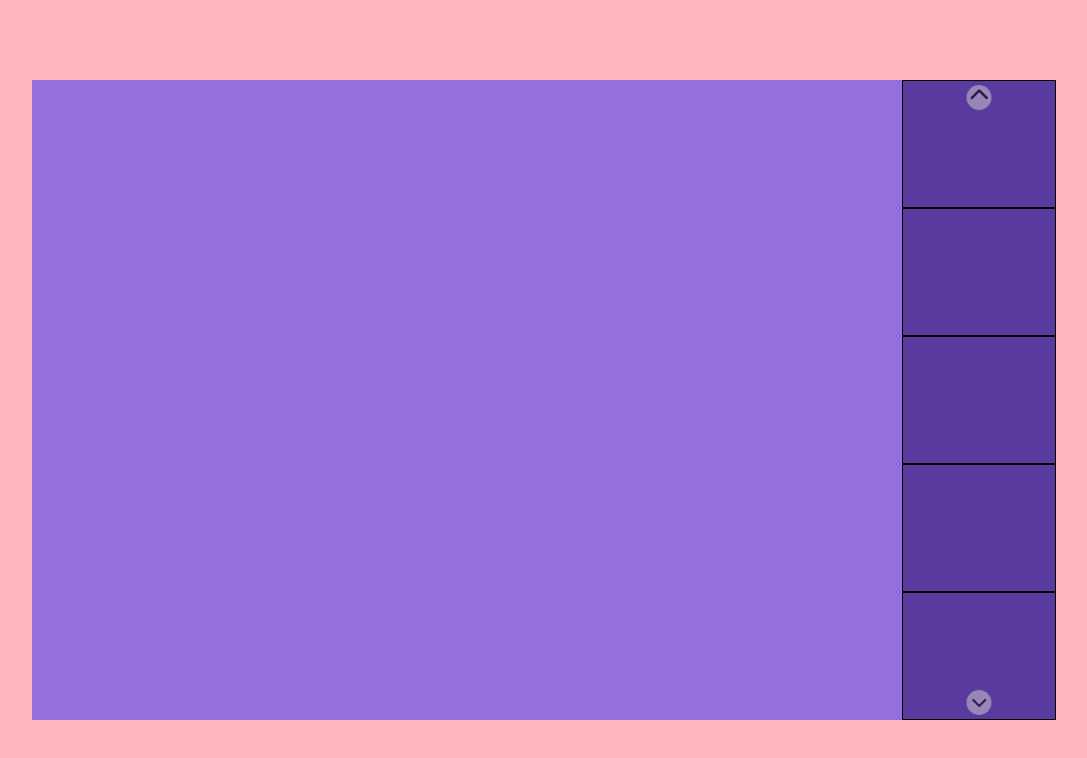
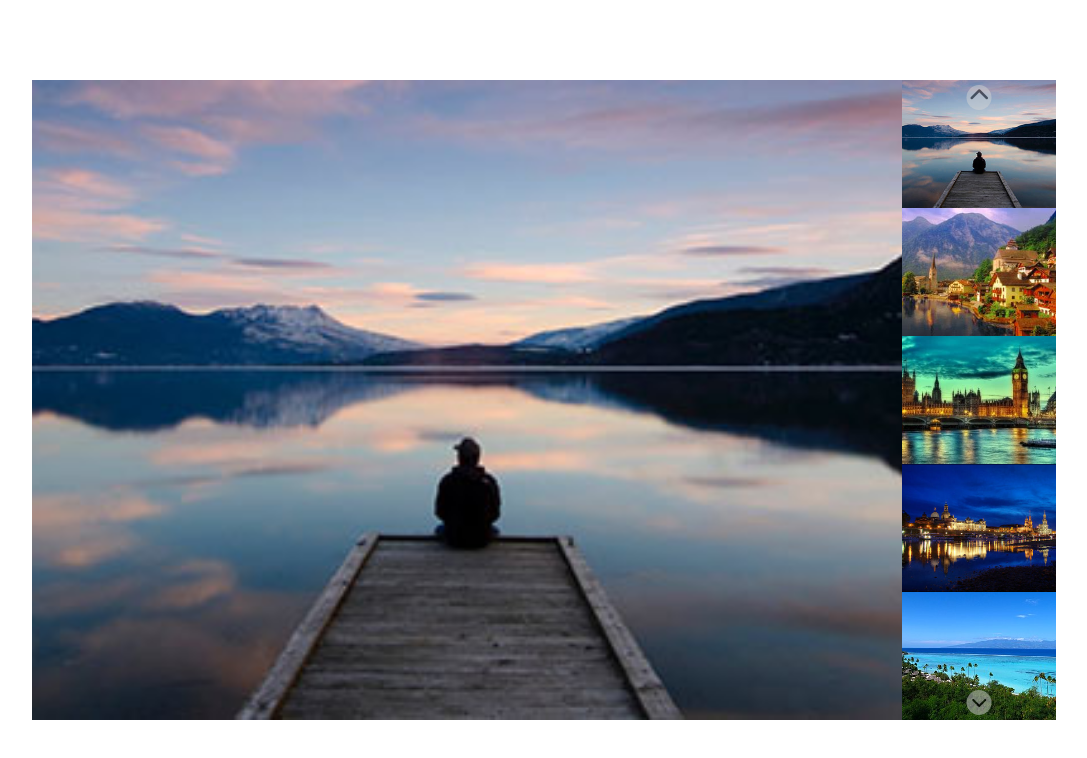
Before and after one commit to ElenaLj/js-array-carousel, a plain HTML site: page index.html in a window 1280 px wide. Shown: the whole page, without its empty margins (96-1183 px from the left). Drawn offline with Linux system fonts and the light colour scheme.

Commit message:
insert immagini carousel

```diff
--- a/css/style.css
+++ b/css/style.css
@@ -19,7 +19,7 @@ body {
 
 .container .slider {
     width: 80%;
-    height: 80vh;
+    /* height: 80vh; */
     position: absolute;
     top: 50%;
     left: 50%;
@@ -30,15 +30,24 @@ body {
     clear: both;
 }
 
+/* *** immagine grande *** */
 .col-sx {
     width: 85%;
-    height: 100%;
+    height: 80vh;
     float: left;
 }
 
+.col-sx img,
+.col-dx img {
+    width: 100%;
+    height: 100%;
+    object-fit: cover;
+}
+
+/* *** thumbnail *** */
 .col-dx {
     width: 15%;
-    height: 100%;
+    height: 80vh;
     float: left;
     position: relative;
 }
@@ -80,7 +89,7 @@ body {
 }
 
 /* *** debug *** */
-.debug .container {
+/* .debug .container {
     background-color: lightpink;
 }
 
@@ -98,4 +107,4 @@ body {
 
 .debug .col-dx > div.small {
     border: 1px solid black;
-}
+} */
--- a/index.html
+++ b/index.html
@@ -17,18 +17,34 @@
         <div class="slider">
 
             <!-- colonna di sinistra -->
-            <div class="col-sx"></div>
+            <div class="col-sx">
+                <img src="img/01.jpg" alt="img01">
+            </div>
             <!-- /colonna di sinistra -->
 
             <!-- colonna di destra -->
             <div class="col-dx">
 
                 <!-- immagini piccole -->
-                <div class="small"></div>
-                <div class="small"></div>
-                <div class="small"></div>
-                <div class="small"></div>
-                <div class="small"></div>
+                <div class="small">
+                    <img src="img/01.jpg" alt="img01">
+                </div>
+
+                <div class="small">
+                    <img src="img/02.jpg" alt="img012">
+                </div>
+
+                <div class="small">
+                    <img src="img/03.jpg" alt="img03">
+                </div>
+
+                <div class="small">
+                    <img src="img/04.jpg" alt="img04">
+                </div>
+
+                <div class="small">
+                    <img src="img/05.jpg" alt="img05">
+                </div>
                 <!-- /immagini piccole -->
 
                 <!-- pulsanti -->
```
